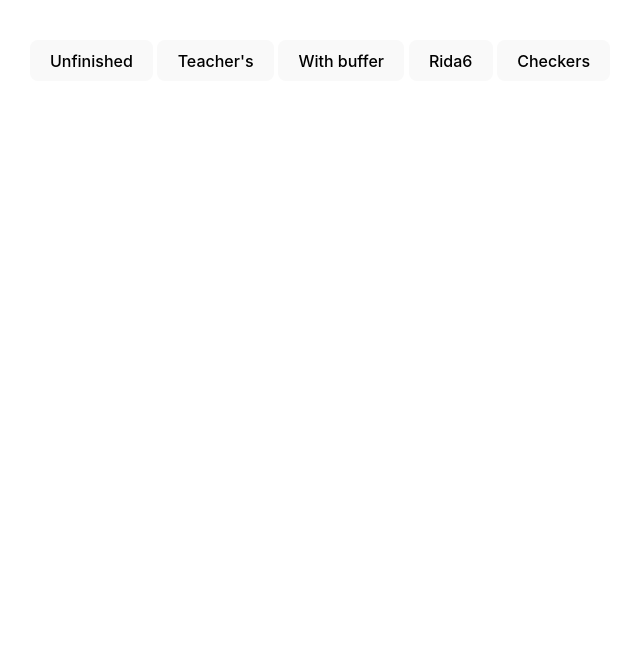
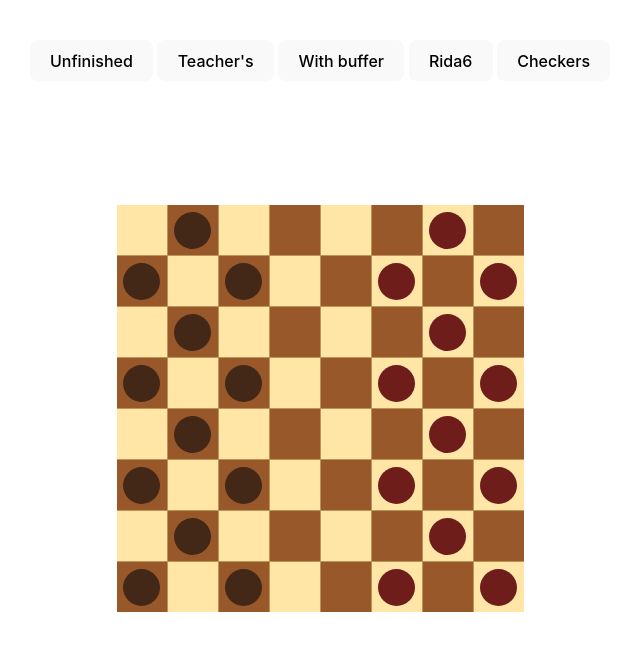
Before and after one commit to Uptaker/AI, a Svelte app in the folder code/week1/: page / in a window 1280 px wide. Shown: the top 650 px of the page, without its empty margins (320-960 px from the left). Built offline with nearby package versions, Linux system fonts and the light colour scheme.

Commit message:
finish initializing checker as matrix and style it on the screen

```diff
--- a/code/week1/src/components/Checkers.svelte
+++ b/code/week1/src/components/Checkers.svelte
@@ -1,24 +1,35 @@
 <script lang="ts">
+    let state = initState()
 
-    import {onMount} from "svelte";
+    const isX = (value: string) => (value.toLowerCase() == 'x')
 
-    let startState = [[], [], [], [], [], [], [], []]
-
-    onMount(() => {
-        init()
-
-        for (let i = 0; i < startState.length; i++) {
-            console.log(startState[i].join(" "))
-        }
-            })
-    function init() {
+    function initState(): string[][] {
+        let startingState = [[], [], [], [], [], [], [], []]
         for (let i = 0; i < 8; i++) {
             for (let j = 0; j < 8; j++) {
-                if (i == 0) startState[i][j] = 'X'
-                else if (i == 7) startState[i][j] = 'N'
-                else startState[i][j] = (j % 2 == 0) ? 'n' : 'x'
+                if (i < 3) startingState[i][j] = (j % 2 == 0) ? (i %  2 == 0) ? 'n' : 'X' : (i %  2 == 1) ? 'n' : 'X'
+                else if (i > 4) startingState[i][j] = (j % 2 == 0) ? (i %  2 == 0) ? 'N' : 'x' : (i %  2 == 1) ? 'N' : 'x'
+                else startingState[i][j] = (j % 2 == 0) ? (i %  2 == 0) ? 'n' : 'x' : (i %  2 == 1) ? 'n' : 'x'
             }
         }
+        return startingState
     }
 
 </script>
+<div style="width: min-content; margin: 0 auto; background-color: #BB9457">
+    {#if state}
+        <div style="display: flex; gap: 1px;">
+            {#each state as row}
+                <div style="display: flex; flex-direction: column; gap: 1px;">
+                    {#each row as value}
+                        <div style="width: 50px; height: 50px; display: flex; justify-content: center; align-items: center; background-color: {isX(value) ? '#99582A' : '#FFE6A7'}">
+                            {#if value === 'X' || value === 'N'}
+                                <div style="padding: 1px;border-radius: 50%; height: 70%; width: 70% ;background-color: {isX(value) ? '#432818' : '#6F1D1B'}"></div>
+                            {/if}
+                        </div>
+                    {/each}
+                </div>
+            {/each}
+        </div>
+    {/if}
+</div>
```
